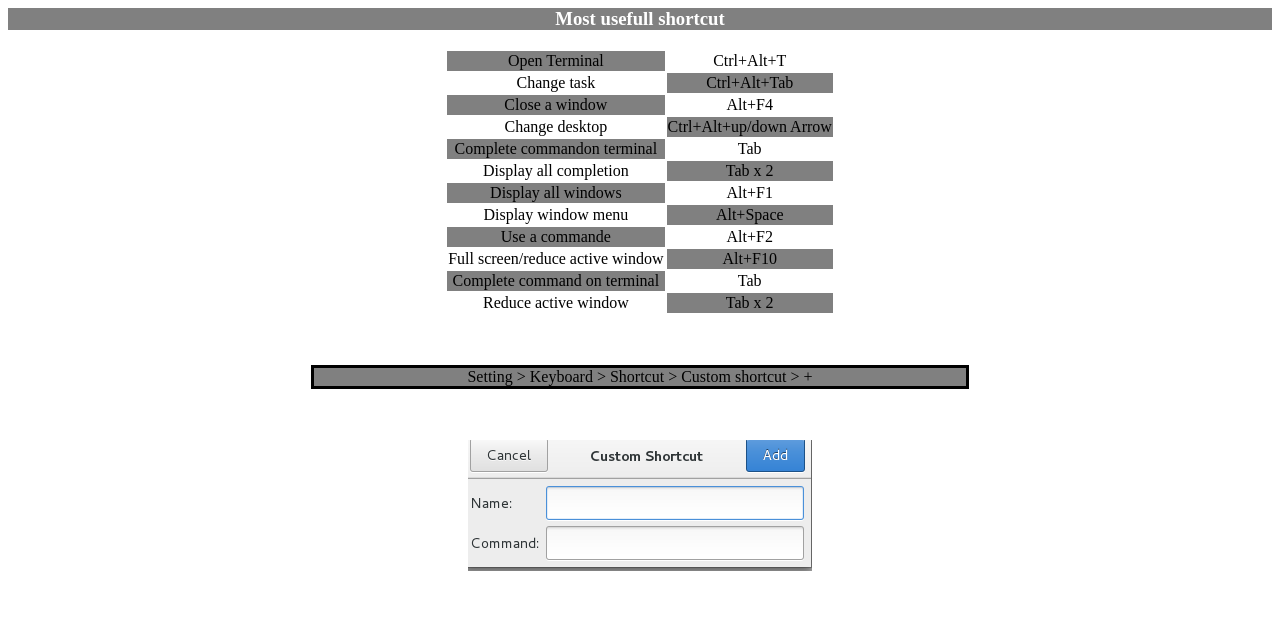
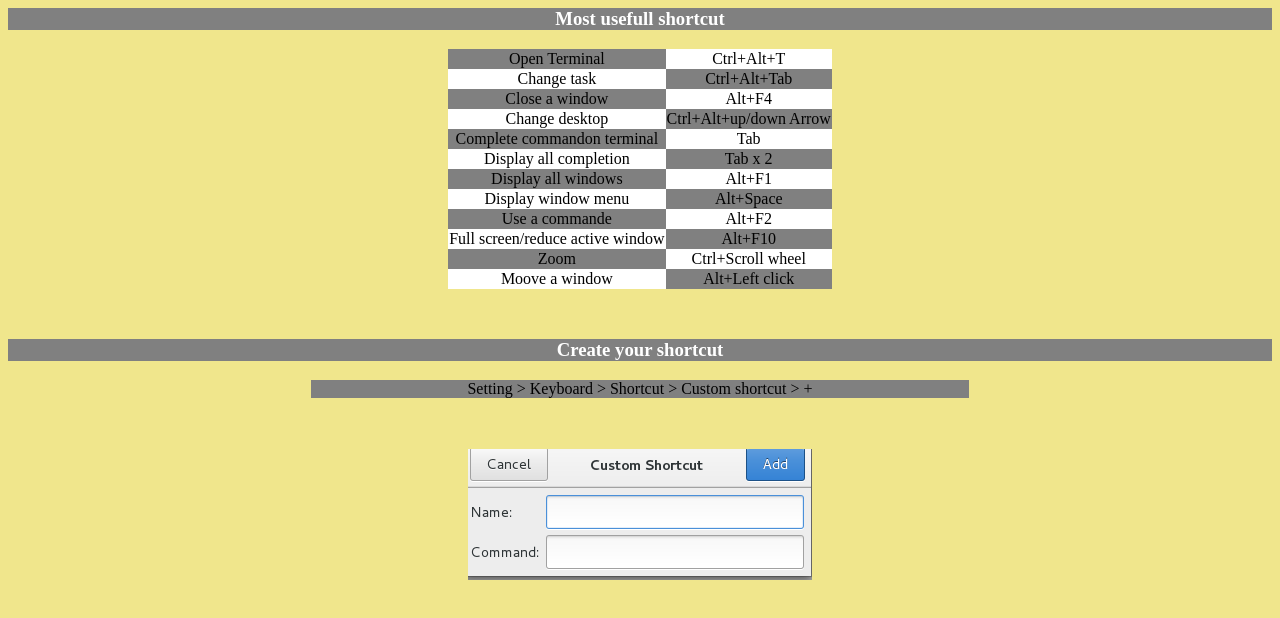
Before and after one commit to Yanismdz/Shortcut, a plain HTML site: page index.html in a window 1280 px wide. Drawn offline with Linux system fonts and the light colour scheme.

Commit message:
change color

```diff
--- a/index.html
+++ b/index.html
@@ -9,54 +9,55 @@
 	    <h3>Most usefull shortcut</h3>
 	    <table>
 	    	<tr>
-		    <td class="ok">Open Terminal</td>
+		    <td class="grey">Open Terminal</td>
 		    <td>Ctrl+Alt+T</td>
 		</tr>
 		<tr>
 		    <td>Change task </td>
-		    <td class="ok">Ctrl+Alt+Tab</td>
+		    <td class="grey">Ctrl+Alt+Tab</td>
 		</tr>
 		<tr>
-		    <td class="ok">Close a window</td>
+		    <td class="grey">Close a window</td>
 		    <td>Alt+F4</td>
 		</tr>
 		<tr>
 		    <td>Change desktop</td>
-		    <td class="ok">Ctrl+Alt+up/down Arrow</td>
+		    <td class="grey">Ctrl+Alt+up/down Arrow</td>
 		</tr>
 		<tr>
-		    <td class="ok">Complete commandon terminal</td>
+		    <td class="grey">Complete commandon terminal</td>
 		    <td>Tab</td>
 		</tr>
 		<tr>
 		    <td>Display all completion</td>
-		    <td class="ok">Tab x 2</td>
+		    <td class="grey">Tab x 2</td>
 		</tr>
 		<tr>
-		    <td class="ok">Display all windows</td>
+		    <td class="grey">Display all windows</td>
 		    <td>Alt+F1</td>
 		</tr>
 		<tr>
 		    <td>Display window menu</td>
-		    <td class="ok">Alt+Space</td>
+		    <td class="grey">Alt+Space</td>
 		</tr>
 		<tr>
-		    <td class="ok">Use a commande</td>
+		    <td class="grey">Use a commande</td>
 		    <td>Alt+F2</td>
 		</tr>
 		<tr>
 		    <td>Full screen/reduce active window</td>
-		    <td class="ok">Alt+F10</td>
+		    <td class="grey">Alt+F10</td>
 		</tr>
 		<tr>
-		    <td class="ok">Complete command on terminal</td>
-		    <td>Tab</td>
+		    <td class="grey">Zoom</td>
+		    <td>Ctrl+Scroll wheel</td>
 		</tr>
 		<tr>
-		    <td>Reduce active window</td>
-		    <td class="ok">Tab x 2</td>
+		    <td>Moove a window</td>
+		    <td class="grey" id="last">Alt+Left click</td>
 		</tr>
 	    </table>
+	    <h3>Create your shortcut</h3>
 	    <p>Setting > Keyboard > Shortcut > Custom shortcut > +</p>
 	<img src="Short.png" class="screen"></img>
 	</div>
--- a/style.css
+++ b/style.css
@@ -5,27 +5,36 @@ h3
     color:white;
 }
 
+.grey
+{
+    background-color:grey;
+
+}
+
 tbody
 {
     text-align: center;
 }
+
 table
 {
-    border-collapse:collaps;
+
+    border-collapse:collapse;
     margin-left:auto;
     margin-right:auto;
     margin-bottom:4%;
 }
 
-.ok
+td
 {
-    background-color: grey;
+/*    border-bottom: 1px solid white;*/
+    background-color: white;
 }
 
 p
 {
 
-    border: 3px solid black;
+/*    border: 3px solid black;*/
     margin-left:24%;
     margin-right:24%;
     background-color: grey;
@@ -40,3 +49,14 @@ p
     display : block;
     margin:auto;
 }
+
+body
+{
+    background-color:khaki;
+}
+
+#wch
+{
+
+    border-bottom:1px solid grey;
+}
```
